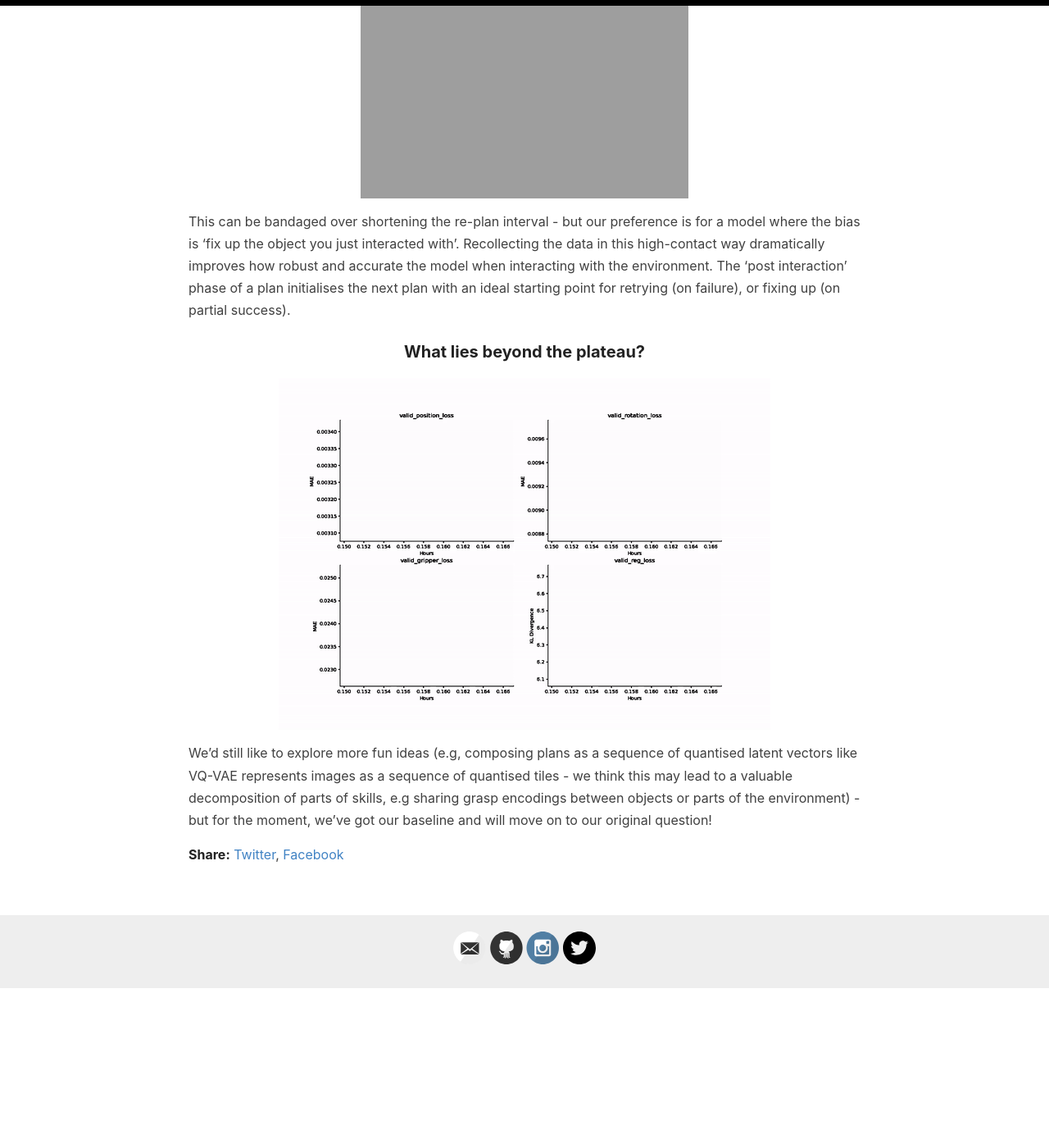
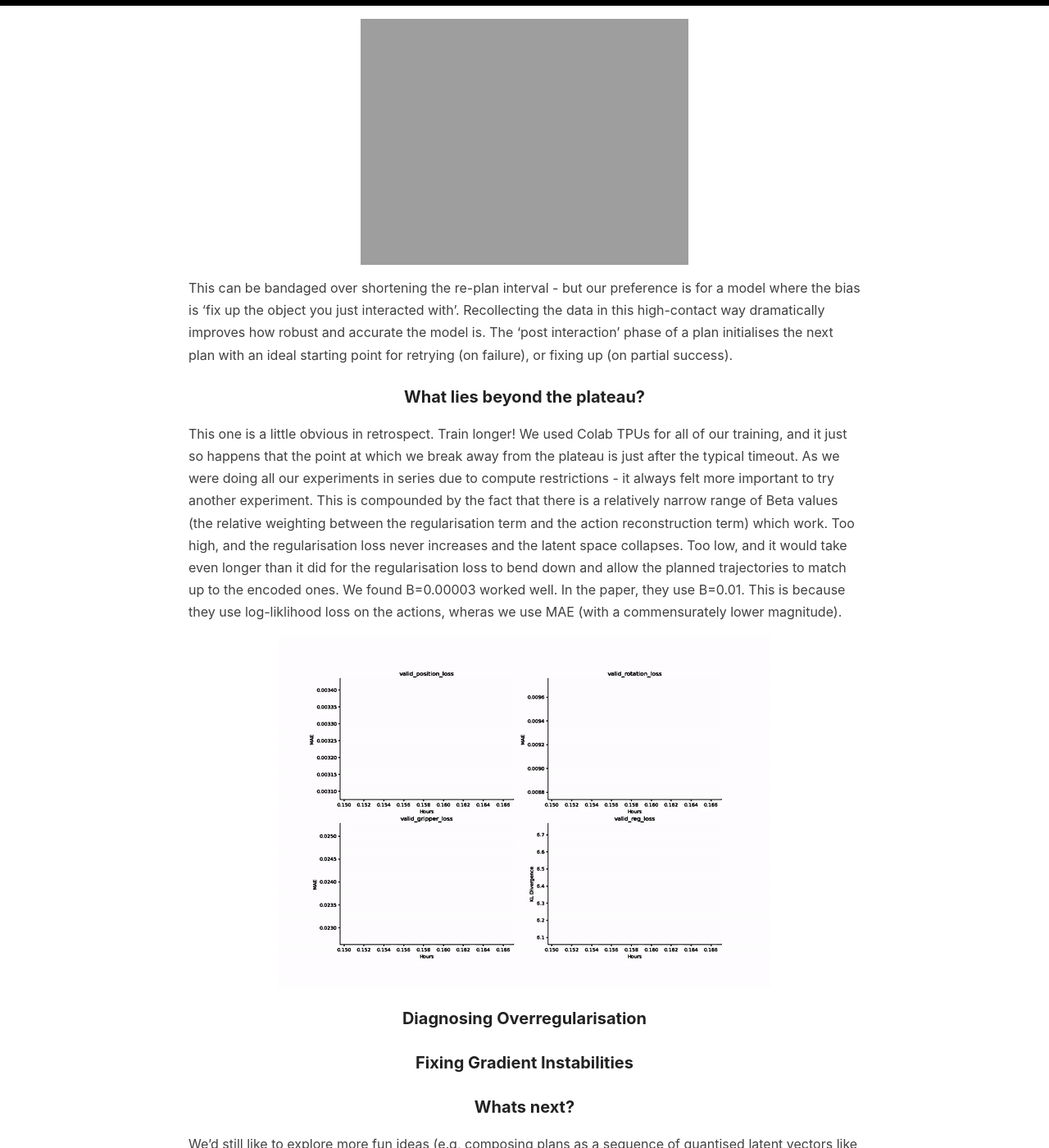
Before and after one commit to sholtodouglas/sholtodouglas.github.io, a Jekyll site: the page built from _posts/2021-01-29-Learning from Play.md, in a window 1280 px wide and 1400 px high, scrolled down 2084 px. Shown: the whole window at 82% size. Built offline with Jekyll 4.4.1, drawn with Linux system fonts in a browser that asks for light colours; before the commit the page ends 3289 px from its top, so only the background shows below that; some of the changed text lies outside the part shown.

Commit message:
Update 2021-01-29-Learning from Play.md

```diff
--- a/_posts/2021-01-29-Learning from Play.md
+++ b/_posts/2021-01-29-Learning from Play.md
@@ -40,11 +40,19 @@ Take a look at this side by side comparison of the original paper's teleoperated
 
 ![alt-text-1](https://sholtodouglas.github.io/images/play/sidebyside.gif "side by side comparison")
 
-This can be bandaged over shortening the re-plan interval - but our preference is for a model where the bias is 'fix up the object you just interacted with'.  Recollecting the data in this high-contact way dramatically improves how robust and accurate the model when interacting with the environment. The 'post interaction' phase of a plan initialises the next plan with an ideal starting point for retrying (on failure), or fixing up (on partial success).
+This can be bandaged over shortening the re-plan interval - but our preference is for a model where the bias is 'fix up the object you just interacted with'.  Recollecting the data in this high-contact way dramatically improves how robust and accurate the model is. The 'post interaction' phase of a plan initialises the next plan with an ideal starting point for retrying (on failure), or fixing up (on partial success).
 
 ### What lies beyond the plateau?
 
+This one is a little obvious in retrospect. Train longer! We used Colab TPUs for all of our training, and it just so happens that the point at which we break away from the plateau is just after the typical timeout. As we were doing all our experiments in series due to compute restrictions - it always felt more important to try another experiment. This is compounded by the fact that there is a relatively narrow range of Beta values (the relative weighting between the regularisation term and the action reconstruction term) which work. Too high, and the regularisation loss never increases and the latent space collapses. Too low, and it would take even longer than it did for the regularisation loss to bend down and allow the planned trajectories to match up to the encoded ones. We found B=0.00003 worked well. In the paper, they use B=0.01. This is because they use log-liklihood loss on the actions, wheras we use MAE (with a commensurately lower magnitude).
 
 ![alt-text-1](https://sholtodouglas.github.io/images/play/conver.gif "demo of multiple tasks")
 
+### Diagnosing Overregularisation
+
+### Fixing Gradient Instabilities
+
+### Whats next?
+
+
 We'd still like to explore more fun ideas (e.g, composing plans as a sequence of quantised latent vectors like VQ-VAE represents images as a sequence of quantised tiles - we think this may lead to a valuable decomposition of parts of skills, e.g sharing grasp encodings between objects or parts of the environment) - but for the moment, we've got our baseline and will move on to our original question!
```
